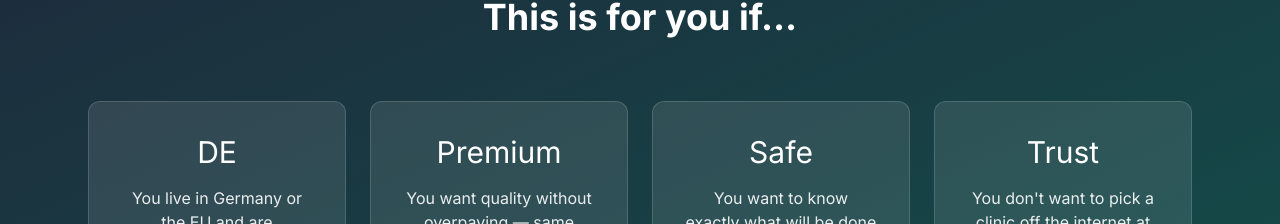
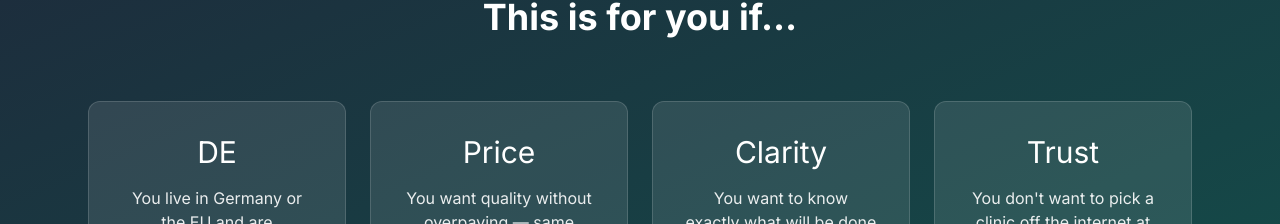
Before and after one commit to IvanSytnik/medconsult-pro, a Next.js app in the folder web/: page /en in a window 1280 px wide. Shown: the part 3930-4154 px from the top of the page. Built offline with nearby package versions, Linux system fonts and the light colour scheme; no server answers.

Commit message:
feat(web): translate the form's other option and the audience labels
Replaces the hardcoded English "Other" and "DE / Premium / Safe / Trust" with locale keys in all four languages; "Premium" becomes a neutral "Price".

```diff
--- a/web/messages/de.json
+++ b/web/messages/de.json
@@ -101,6 +101,12 @@
       "quality": "Sie nicht zu viel bezahlen möchten: dieselben Materialien, aber günstiger",
       "safety": "Sie vorher genau wissen möchten, was gemacht wird und was es kostet",
       "trust": "Sie keine Klinik auf gut Glück im Internet aussuchen wollen"
+    },
+    "labels": {
+      "germany": "DE",
+      "quality": "Preis",
+      "safety": "Klarheit",
+      "trust": "Vertrauen"
     }
   },
   "process": {
@@ -176,6 +182,7 @@
       "phone": "Telefon / WhatsApp",
       "service": "Gewünschte Leistung",
       "servicePlaceholder": "Wählen Sie...",
+      "serviceOther": "Sonstiges",
       "message": "Nachricht",
       "messagePlaceholder": "Beschreiben Sie Ihre Situation oder stellen Sie eine Frage...",
       "privacy": "Ich stimme der Verarbeitung personenbezogener Daten zu",
--- a/web/messages/en.json
+++ b/web/messages/en.json
@@ -101,6 +101,12 @@
       "quality": "You want quality without overpaying — same materials, but cheaper",
       "safety": "You want to know exactly what will be done and what it costs before you go",
       "trust": "You don't want to pick a clinic off the internet at random"
+    },
+    "labels": {
+      "germany": "DE",
+      "quality": "Price",
+      "safety": "Clarity",
+      "trust": "Trust"
     }
   },
   "process": {
@@ -176,6 +182,7 @@
       "phone": "Phone / WhatsApp",
       "service": "Service of Interest",
       "servicePlaceholder": "Select...",
+      "serviceOther": "Other",
       "message": "Message",
       "messagePlaceholder": "Describe your situation or ask a question...",
       "privacy": "I agree to the processing of personal data",
--- a/web/messages/ru.json
+++ b/web/messages/ru.json
@@ -101,6 +101,12 @@
       "quality": "Вы хотите качество без переплат — те же материалы, но дешевле",
       "safety": "Вы хотите заранее знать, что будут делать и сколько это стоит",
       "trust": "Вы не хотите выбирать клинику наугад в интернете"
+    },
+    "labels": {
+      "germany": "DE",
+      "quality": "Цена",
+      "safety": "Ясность",
+      "trust": "Доверие"
     }
   },
   "process": {
@@ -176,6 +182,7 @@
       "phone": "Телефон / WhatsApp",
       "service": "Интересующая услуга",
       "servicePlaceholder": "Выберите направление...",
+      "serviceOther": "Другое",
       "message": "Сообщение",
       "messagePlaceholder": "Опишите вашу ситуацию или задайте вопрос...",
       "privacy": "Даю согласие на обработку персональных данных",
--- a/web/messages/uk.json
+++ b/web/messages/uk.json
@@ -101,6 +101,12 @@
       "quality": "Ви хочете якість без переплат — ті самі матеріали, але дешевше",
       "safety": "Ви хочете заздалегідь знати, що робитимуть і скільки це коштує",
       "trust": "Ви не хочете обирати клініку навмання в інтернеті"
+    },
+    "labels": {
+      "germany": "DE",
+      "quality": "Ціна",
+      "safety": "Ясність",
+      "trust": "Довіра"
     }
   },
   "process": {
@@ -176,6 +182,7 @@
       "phone": "Телефон / WhatsApp",
       "service": "Послуга, що цікавить",
       "servicePlaceholder": "Оберіть напрямок...",
+      "serviceOther": "Інше",
       "message": "Повідомлення",
       "messagePlaceholder": "Опишіть вашу ситуацію або поставте запитання...",
       "privacy": "Даю згоду на обробку персональних даних",
--- a/web/src/app/[locale]/page.tsx
+++ b/web/src/app/[locale]/page.tsx
@@ -248,12 +248,7 @@ function AboutSection({ t }: { t: T }) {
 }
 
 function AudienceSection({ t }: { t: T }) {
-  const items = [
-    { key: 'germany', label: 'DE' },
-    { key: 'quality', label: 'Premium' },
-    { key: 'safety', label: 'Safe' },
-    { key: 'trust', label: 'Trust' },
-  ] as const
+  const items = ['germany', 'quality', 'safety', 'trust'] as const
 
   return (
     <section className="py-24 bg-gradient-to-br from-secondary-800 to-primary-900 text-white">
@@ -264,12 +259,12 @@ function AudienceSection({ t }: { t: T }) {
         </div>
 
         <div className="grid md:grid-cols-2 lg:grid-cols-4 gap-6">
-          {items.map(({ key, label }) => (
+          {items.map((key) => (
             <div
               key={key}
               className="bg-white/10 border border-white/15 rounded-xl p-8 text-center hover:bg-white/15 transition-all hover:-translate-y-1"
             >
-              <div className="text-3xl mb-4">{label}</div>
+              <div className="text-3xl mb-4">{t(`audience.labels.${key}`)}</div>
               <p className="opacity-90">{t(`audience.items.${key}`)}</p>
             </div>
           ))}
--- a/web/src/components/forms/ContactForm.tsx
+++ b/web/src/components/forms/ContactForm.tsx
@@ -19,7 +19,7 @@ export default function ContactForm({ source = 'main' }: { source?: string }) {
     { value: 'plastic', label: t('services.plastic.title') },
     { value: 'hair', label: t('services.hair.title') },
     { value: 'aesthetic', label: t('services.aesthetic.title') },
-    { value: 'other', label: 'Other' },
+    { value: 'other', label: t('contact.form.serviceOther') },
   ]
 
   const handleSubmit = async (e: FormEvent<HTMLFormElement>) => {
```
